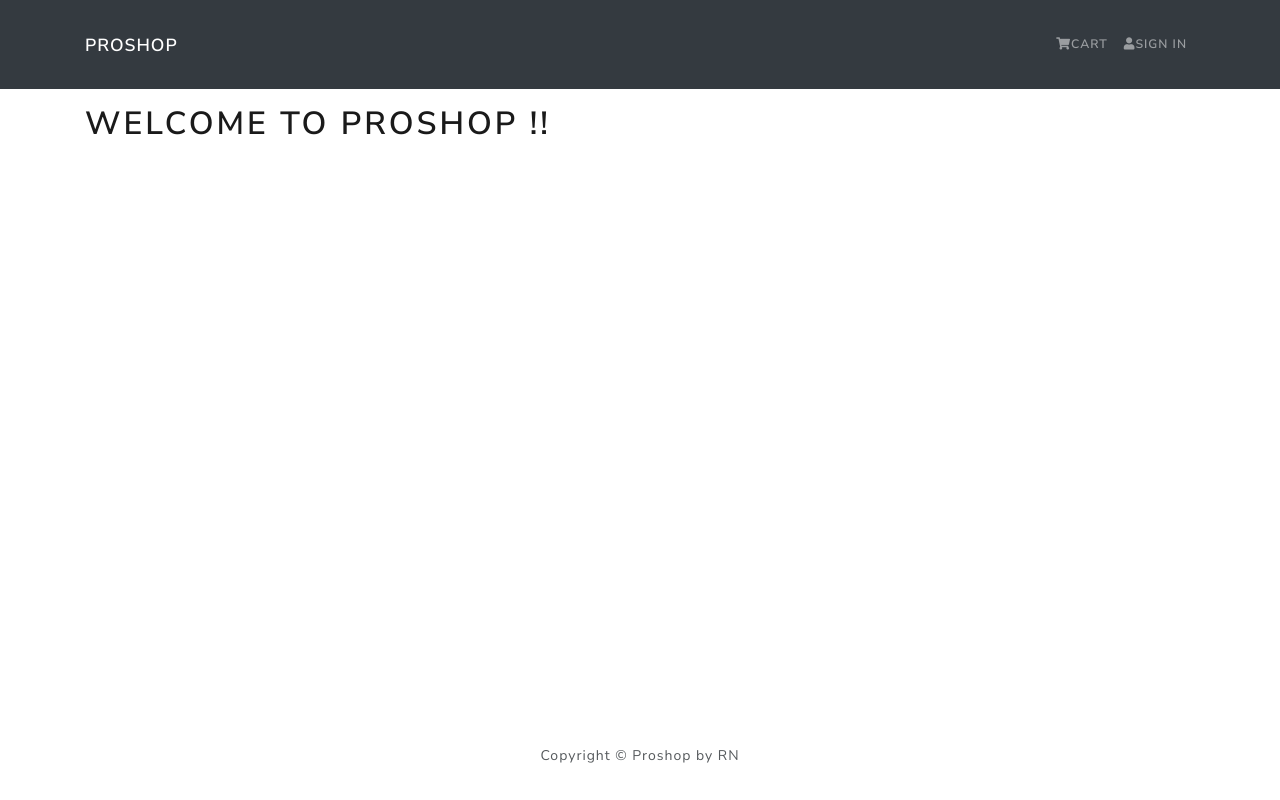
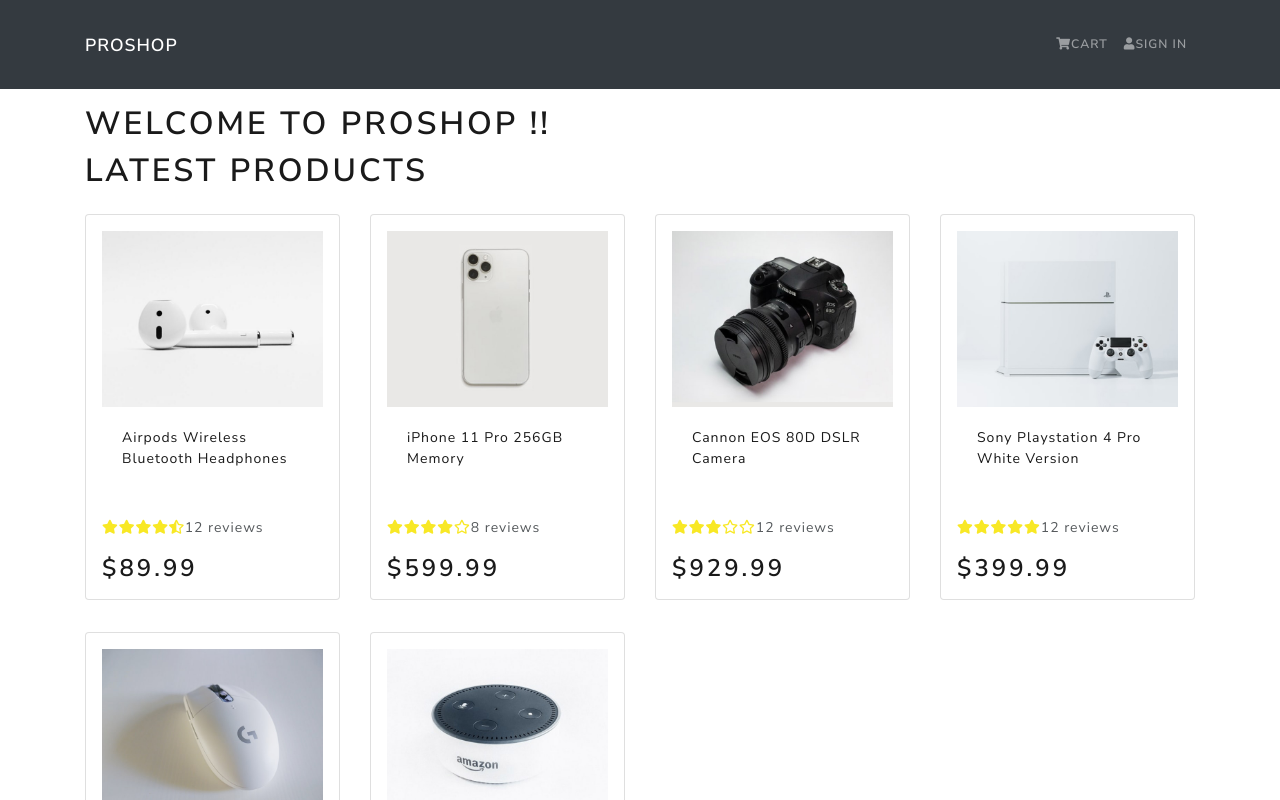
Before and after one commit to nicoWeb31/proShop, a React (Create React App) app in the folder frontend/: page / in a window 1280 px wide. Shown: the top 800 px of the page. Built offline with nearby package versions, Linux system fonts and the light colour scheme.

Commit message:
rating componenent plus home page

```diff
--- a/frontend/public/index.html
+++ b/frontend/public/index.html
@@ -9,7 +9,7 @@
       name="description"
       content="Web site Find the best product"
     />
-    <link rel="apple-touch-icon" href="%PUBLIC_URL%/logo192.png" />
+
     <link rel="manifest" href="%PUBLIC_URL%/manifest.json" />
     <link rel="stylesheet" href="https://cdnjs.cloudflare.com/ajax/libs/font-awesome/5.15.1/css/all.min.css" integrity="sha512-+4zCK9k+qNFUR5X+cKL9EIR+ZOhtIloNl9GIKS57V1MyNsYpYcUrUeQc9vNfzsWfV28IaLL3i96P9sdNyeRssA==" crossorigin="anonymous" />
 
--- a/frontend/src/App.js
+++ b/frontend/src/App.js
@@ -4,6 +4,7 @@
 import Footer from './components/Footer';
 
 import Header from './components/Header';
+import HomePage from './pages/HomePage';
 
 function App() {
     return (
@@ -13,6 +14,7 @@
             <main className="py-3">
                 <Container>
                     <h1>Welcome to proshop !!</h1>
+                    <HomePage />
                 </Container>
             </main>
             <Footer />
--- a/frontend/src/components/Header.jsx
+++ b/frontend/src/components/Header.jsx
@@ -11,11 +11,11 @@
                     <Navbar.Collapse id="basic-navbar-nav">
                         <Nav className="ml-auto">
                             <Nav.Link href="/cart">
-                                <i class="fa fa-shopping-cart" aria-hidden="true"></i>
+                                <i className="fa fa-shopping-cart" aria-hidden="true"></i>
                                 Cart</Nav.Link>
                             <Nav.Link href="/login">
                                 <i
-                                    class="fa fa-user"
+                                    className="fa fa-user"
                                     aria-hidden="true"
                                 ></i>
                                 Sign In
--- /dev/null
+++ b/frontend/src/components/Product.jsx
@@ -0,0 +1,32 @@
+import React from 'react';
+import { Card } from 'react-bootstrap';
+import Rating from './Rating';
+
+const Product = ({ product }) => {
+    return (
+        <Card className="my-3 p-3 rounded">
+            <a href={`/product/${product._id}`}>
+                <Card.Img src={product.image} variant="top" />
+            </a>
+            <Card.Body>
+                <a href={`/product/${product._id}`}>
+                    <Card.Title as="div">
+                        <strong>{product.name}</strong>
+                    </Card.Title>
+                </a>
+            </Card.Body>
+            <Card.Text as="div">
+                <div className="my-3">
+                    <Rating
+                        ratingValue={product.rating}
+                        text={`${product.numReviews} reviews`}
+
+                    />
+                </div>
+            </Card.Text>
+            <Card.Text as="h3">{`$${product.price}`}</Card.Text>
+        </Card>
+    );
+};
+
+export default Product;
--- /dev/null
+++ b/frontend/src/components/Rating.jsx
@@ -0,0 +1,77 @@
+import React from 'react';
+import PropTypes from 'prop-types';
+
+const Rating = ({ ratingValue, text, color }) => {
+    return (
+        <div className="rating">
+            <span>
+                <i style={{color}}
+                    className={
+                        ratingValue >= 1
+                            ? 'fas fa-star'
+                            : ratingValue >= 0.5
+                            ? 'fas fa-star-half-alt'
+                            : 'far fa-star'
+                    }
+                ></i>
+            </span>
+            <span>
+                <i style={{color}}
+                    className={
+                        ratingValue >= 2
+                            ? 'fas fa-star'
+                            : ratingValue >= 1.5
+                            ? 'fas fa-star-half-alt'
+                            : 'far fa-star'
+                    }
+                ></i>
+            </span>
+            <span>
+                <i style={{color}}
+                    className={
+                        ratingValue >= 3
+                            ? 'fas fa-star'
+                            : ratingValue >= 2.5
+                            ? 'fas fa-star-half-alt'
+                            : 'far fa-star'
+                    }
+                ></i>
+            </span>
+            <span>
+                <i style={{color}}
+                    className={
+                        ratingValue >= 4
+                            ? 'fas fa-star'
+                            : ratingValue >= 3.5
+                            ? 'fas fa-star-half-alt'
+                            : 'far fa-star'
+                    }
+                ></i>
+            </span>
+            <span>
+                <i style={{color}}
+                    className={
+                        ratingValue >= 5
+                            ? 'fas fa-star'
+                            : ratingValue >= 4.5
+                            ? 'fas fa-star-half-alt'
+                            : 'far fa-star'
+                    }
+                ></i>
+            </span>
+            <span>{text && text}</span>
+        </div>
+    );
+};
+
+Rating.defaultProps = {
+    color: '#f8e825'
+}
+
+Rating.prototypes = {
+    ratingValue : PropTypes.number.isRequired,
+    text: PropTypes.string.isRequired,
+    color: PropTypes.string
+}
+
+export default Rating;
--- /dev/null
+++ b/frontend/src/pages/HomePage.jsx
@@ -0,0 +1,24 @@
+import React from 'react';
+import { Col, Row } from 'react-bootstrap';
+import Product from '../components/Product';
+import products from '../products';
+
+
+const HomePage = () => {
+    return (
+        <>
+            <h1>Latest products</h1>
+            <Row>
+
+                {products.map(prod=>(
+                <Col sm={12} md={6} lg={4} xl={3} key={prod._id}>
+                    <Product product={prod}/>
+                </Col>
+
+                ))}
+            </Row>
+        </>
+    )
+}
+
+export default HomePage
```
Also changed, not shown: frontend/public/logo192.png (added), 1 other file (tests, documents, lock files or other folders).
